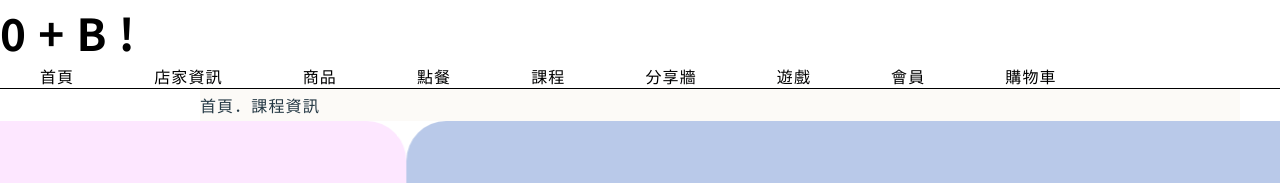
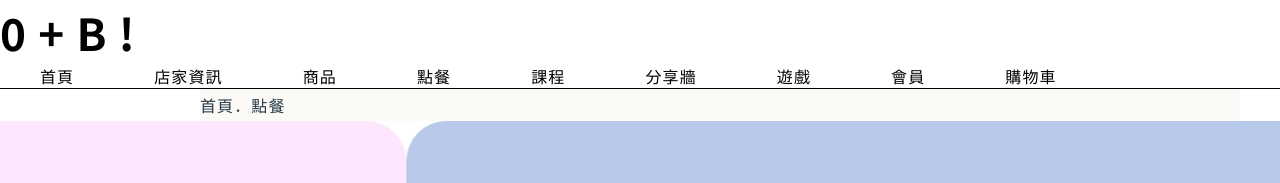
Before and after one commit to hunter850/coffee_react, a React (Create React App) app: page /food in a window 1280 px wide. Shown: the top 183 px of the page. Built offline with nearby package versions, Linux system fonts and the light colour scheme.

Commit message:
foodpath fix

```diff
--- a/src/routes/food/Food.js
+++ b/src/routes/food/Food.js
@@ -12,7 +12,7 @@ function Food() {
     return (
         <Fragment>
             <NavBar />
-            <Path pathObj={{ path: ["．課程資訊"] }} />
+            <Path pathObj={{ path: ["．點餐"] }} />
             <Slideshow/>
 
             <div className="container" style={{minWidth: "1440px"}}>
```
